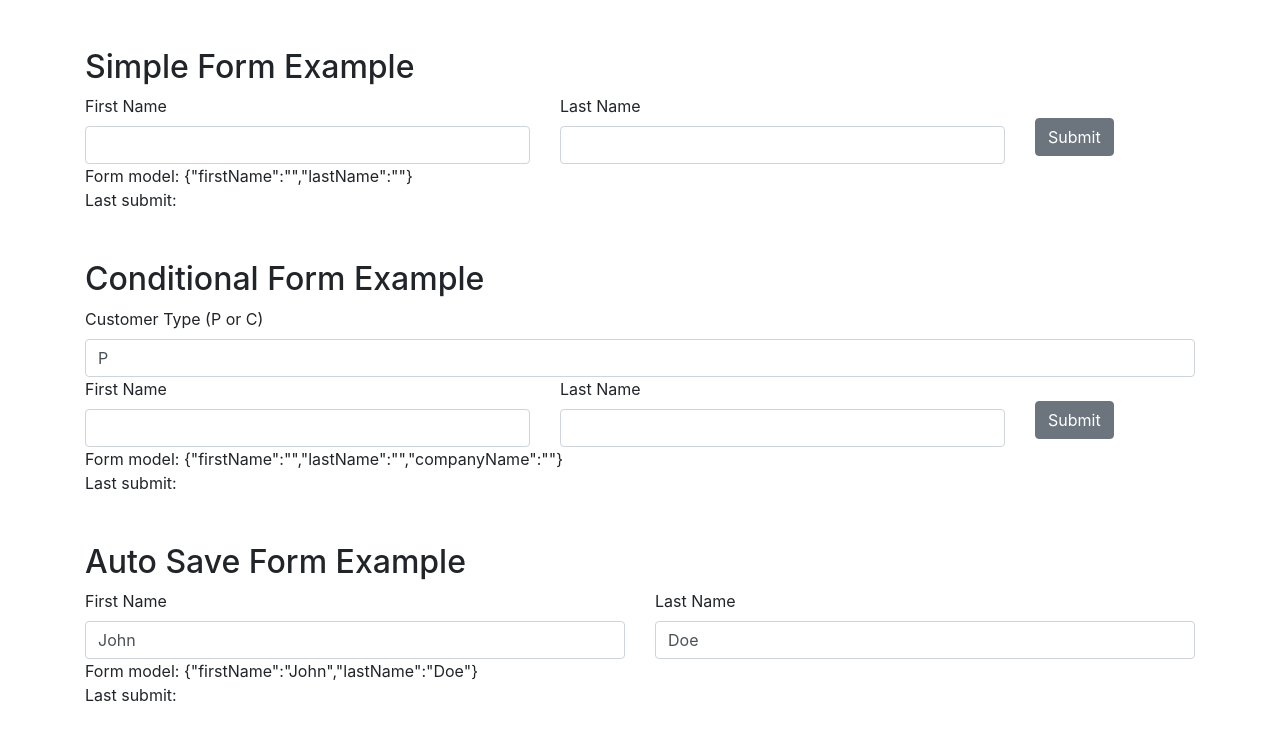
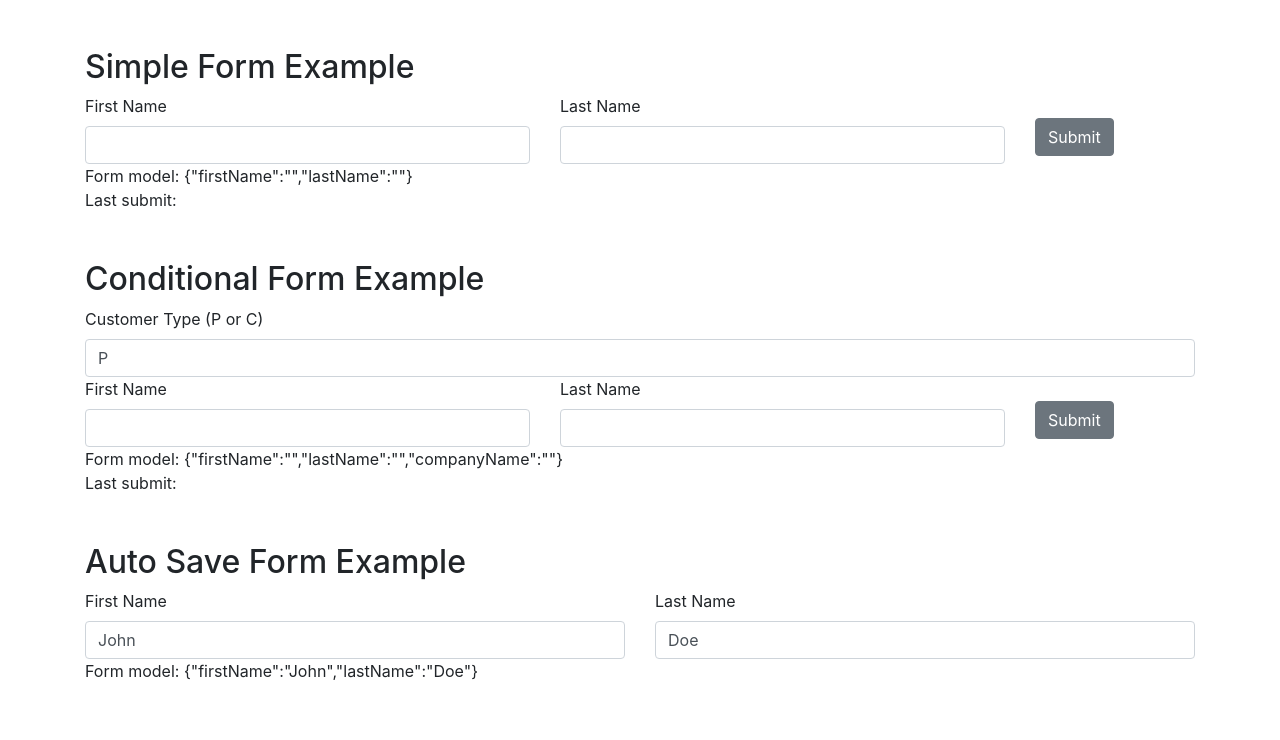
Before and after one commit to romasch/angular-forms-experiment, an Angular app: page / in a window 1280 px wide. Shown: the top 740 px of the page. Built offline with nearby package versions, Linux system fonts and the light colour scheme.

Commit message:
Small changes.

```diff
--- a/src/app/backend-form-example/backend-form-example.component.html
+++ b/src/app/backend-form-example/backend-form-example.component.html
@@ -13,7 +13,4 @@
 	<div class="row">
 		<div class="col-12">Form model: {{getJson()}}</div>
 	</div>
-	<div class="row">
-		<div class="col-12">Last submit: {{submitted}}</div>
-	</div>
 </div>
--- a/src/app/backend-form-example/backend-form-example.component.ts
+++ b/src/app/backend-form-example/backend-form-example.component.ts
@@ -11,10 +11,9 @@ import {ControlledInputImpl} from '../controlled-input';
 export class BackendFormExampleComponent implements OnInit {
 
     form = {
-        firstName: new ControlledInputImpl<string>(''),
-        lastName: new ControlledInputImpl<string>(''),
+        firstName: new ControlledInputImpl<string>('', change => this.updateFirstName(change)),
+        lastName: new ControlledInputImpl<string>('', change => this.updateLastName(change)),
     };
-    submitted: string;
 
     constructor(private be: BackendMockService) {
     }
--- a/src/app/simple-form-example/simple-form-example.component.ts
+++ b/src/app/simple-form-example/simple-form-example.component.ts
@@ -17,7 +17,7 @@ export class SimpleFormExampleComponent {
 
     submit(): boolean {
         this.submitted = this.getJson();
-        return false;
+        return false; // TODO: This is still a bit ugly. Maybe it can be solved with another directive.
     }
 
     getJson(): string {
```
